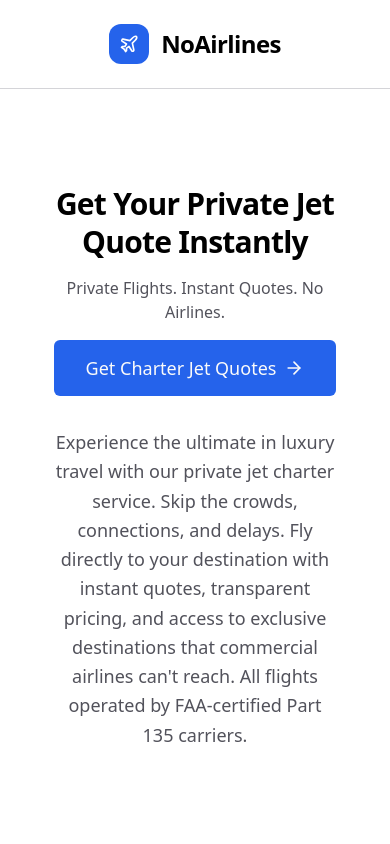
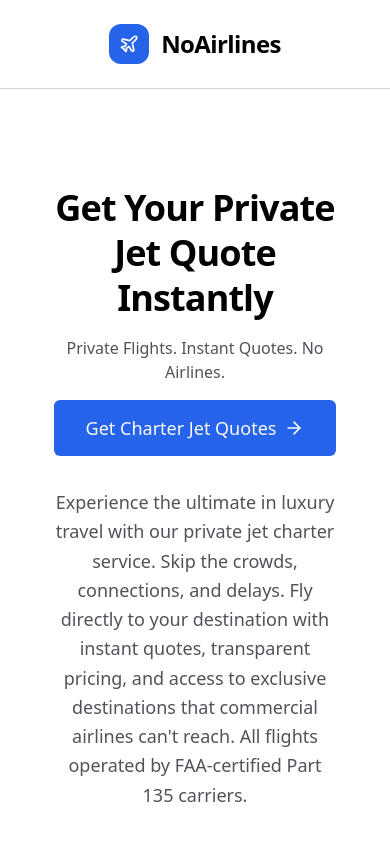
Before and after one commit to applierjobs-source/noairlines-website, a React (Vite) app: page / in a window 390 px wide. Shown: the top 844 px of the page. Built offline with nearby package versions, Linux system fonts and the light colour scheme.

Commit message:
Increase header size on mobile

```diff
--- a/src/App.tsx
+++ b/src/App.tsx
@@ -704,7 +704,7 @@ function NoAirlinesBooking() {
             <div className="w-full max-w-4xl space-y-8">
               {/* Hero Section */}
               <div className="text-center space-y-4 md:space-y-6 px-4">
-                <h1 className="text-3xl sm:text-4xl md:text-5xl lg:text-6xl font-bold tracking-tight leading-tight">
+                <h1 className="text-4xl sm:text-5xl md:text-5xl lg:text-6xl font-bold tracking-tight leading-tight">
                   Get Your Private Jet Quote Instantly
                 </h1>
                 <p className="text-base sm:text-lg md:text-xl lg:text-2xl text-zinc-600 font-medium px-2">
```
